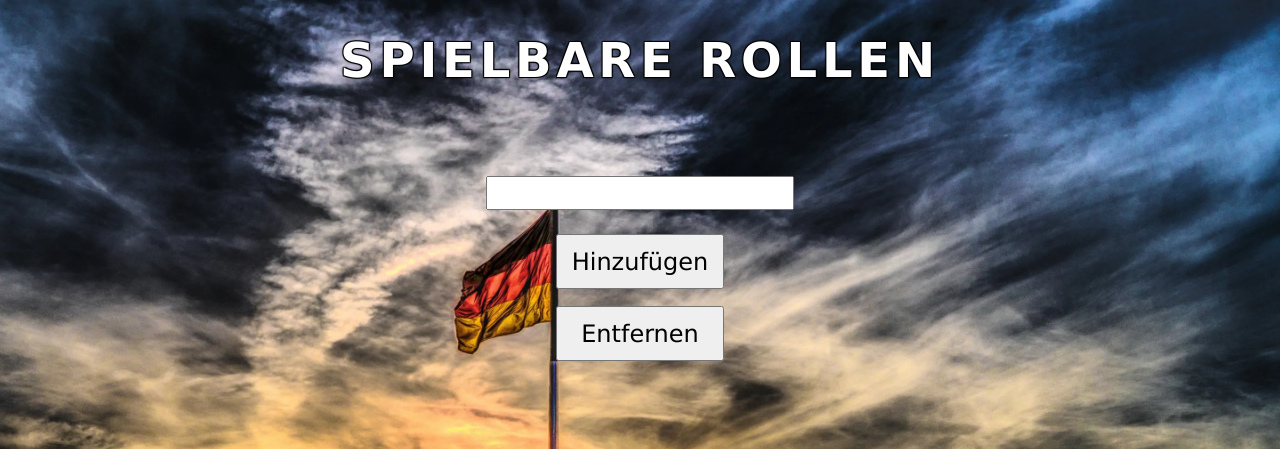
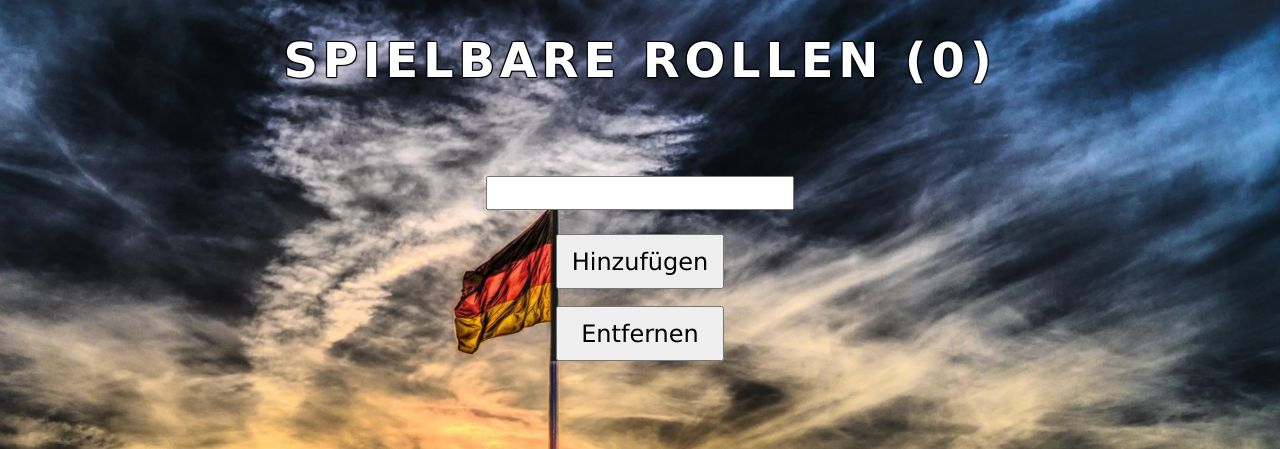
Before and after one commit to FelixRo97/WW-STD, a Django app: page /werwolfList in a window 1280 px wide. Shown: the top 449 px of the page. Run offline with Django 4.2, Linux system fonts and the light colour scheme; data comes from the database, SQL or seed files in the repository; some libraries are stand-ins or nearby versions.

Commit message:
add lobby block & fix bug in lobby call

```diff
--- a/game/models.py
+++ b/game/models.py
@@ -8,4 +8,4 @@ class Lobby(models.Model):
     lobbyList = models.TextField()
     roleMatching = models.TextField()
     accessBlocked = models.IntegerField()
-    # status = models.TextField() # Lobby, RoleSelection, InGame
+    status = models.TextField() # lobby or game
--- a/game/views.py
+++ b/game/views.py
@@ -27,14 +27,15 @@ def lobby(request):
     except KeyError:
         return render(request, 'index.html')
 
-    lobbyList = alterDB(idLobby=0, addToLobby=[playerID, playerName]).lobbyList
-
+    lobbyList = ast.literal_eval(alterDB(idLobby=0, addToLobby=[playerID, playerName]).lobbyList)
     return render(request, 'lobby.html', {'lobbyList': lobbyList})
 
 def werwolfList(request):
-    # TODO also pass current playerCount
+
     # TODO block lobby for new player
-    return render(request, 'werwolfList.html')
+
+    playerCount = blockLobby()
+    return render(request, 'werwolfList.html', {'playerCount': playerCount})
 
 def removePlayer(request):
 
@@ -51,6 +52,7 @@ def removePlayer(request):
 
     return render(request, 'index.html')
 
+# add specified Werwolf roles
 def addRoles(request):
 
     roles = ''
@@ -71,6 +73,7 @@ def addRoles(request):
     alterDB(matching=str(template))
     return JsonResponse({}, status=200)
 
+# Werwolf game session
 def gameWW(request):
     # TODO block lobby & game session for new player from now on
 
@@ -87,22 +90,29 @@ def gameWW(request):
 
     return render(request, 'game.html')
 
+# Sec Hit game session
 def gameSH(request):
     # TODO block lobby & game session for new player from now on
 
-    playerID = ''
-    playerName = ''
+    idLobby = 0
 
-    try:
-        playerID = str(ast.literal_eval(request.COOKIES['userData']).get('playerID'))
-        playerName = str(ast.literal_eval(request.COOKIES['userData']).get('playerName'))
+
+    #try:
+    #    id = str(ast.literal_eval(request.COOKIES['userData']).get(???)))
+
 
     # if there were no cookies, player cannot be important for current lobby
-    except KeyError:
-        return render(request, 'index.html')
+    #except KeyError:
+    #    return render(request, 'index.html')
+
+    playerCount = blockLobby()
+
+    lobbies = Lobby.objects.filter(lobbyID=idLobby)
+
 
     return render(request, 'game.html')
 
+# alter DB with ONE of the possible parameters
 def alterDB(idLobby=0, countLobby=None, removeFromLobby=None, addToLobby=None, matching=None, stat=None):
 
     dbAltered = False
@@ -162,6 +172,9 @@ def alterDB(idLobby=0, countLobby=None, removeFromLobby=None, addToLobby=None, m
             elif (countLobby != None):
                 pass
 
+            else:
+                print("##### Info: Nothing changed although called intentionally!")
+
             lobby.accessBlocked = 0
             lobby.save()
 
@@ -169,3 +182,9 @@ def alterDB(idLobby=0, countLobby=None, removeFromLobby=None, addToLobby=None, m
             break
 
     return ref
+
+# set game mode to game -> no new players can enter and count player
+def blockLobby(lobbyID=0):
+
+    lobbyList = ast.literal_eval(alterDB(idLobby=lobbyID, stat="game").lobbyList)
+    return len(lobbyList)
--- a/templates/werwolfList.html
+++ b/templates/werwolfList.html
@@ -15,7 +15,7 @@
     </head>
     <body>
 
-        <h1 id="title" class="lobbyTop">Spielbare Rollen</h1>
+        <h1 id="title" class="lobbyTop">Spielbare Rollen ({{playerCount}})</h1>
 
         <div class="center">
             <!-- TODO edit option with checkboxes for what that role can see -->
@@ -63,7 +63,7 @@
             document.getElementById('startButton').style.visibility = 'hidden';
 
             var currentRoleNumber = 0;
-            var maxRoleNumber = 2;
+            var maxRoleNumber = "{{playerCount}}";
 
             function addRole(){
 
```
Also changed, not shown: game/migrations/0003_lobby_status.py (added).
